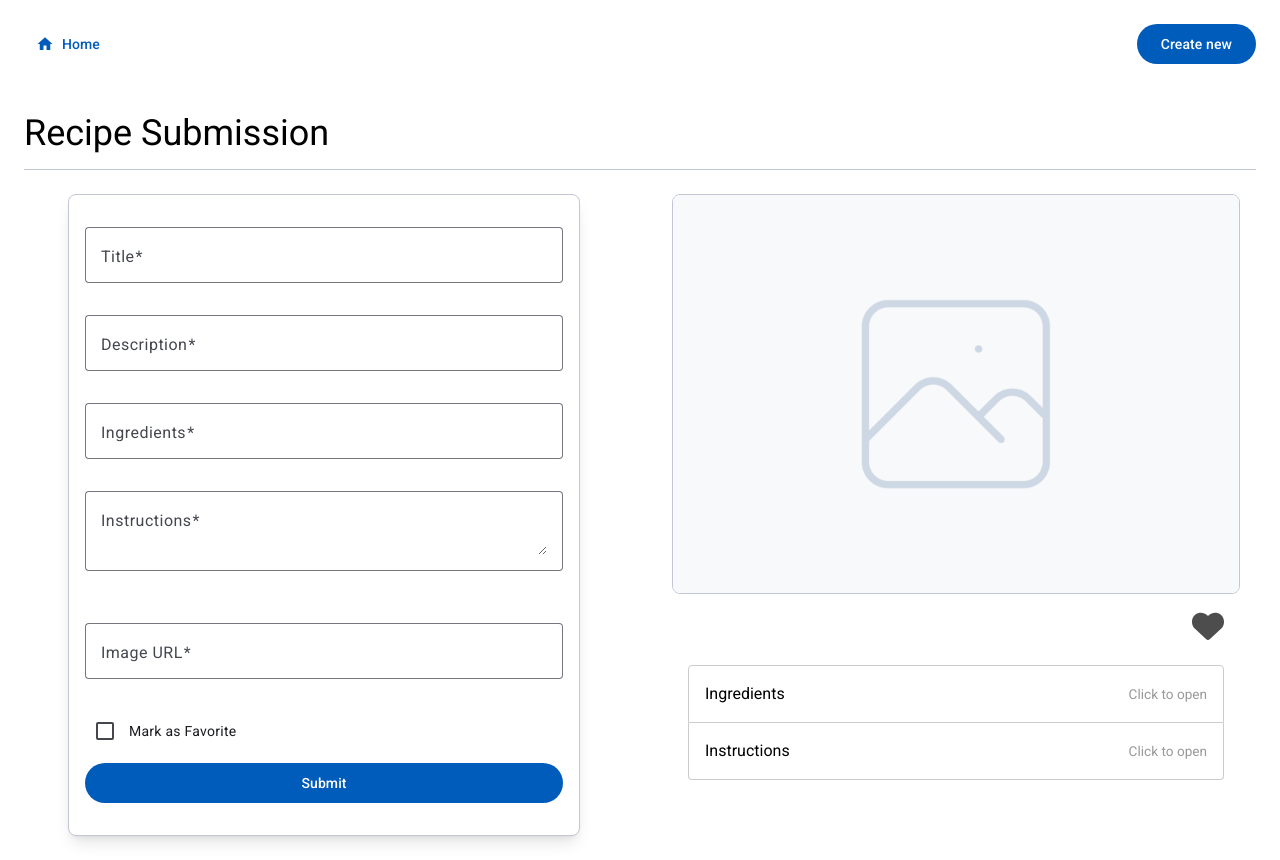
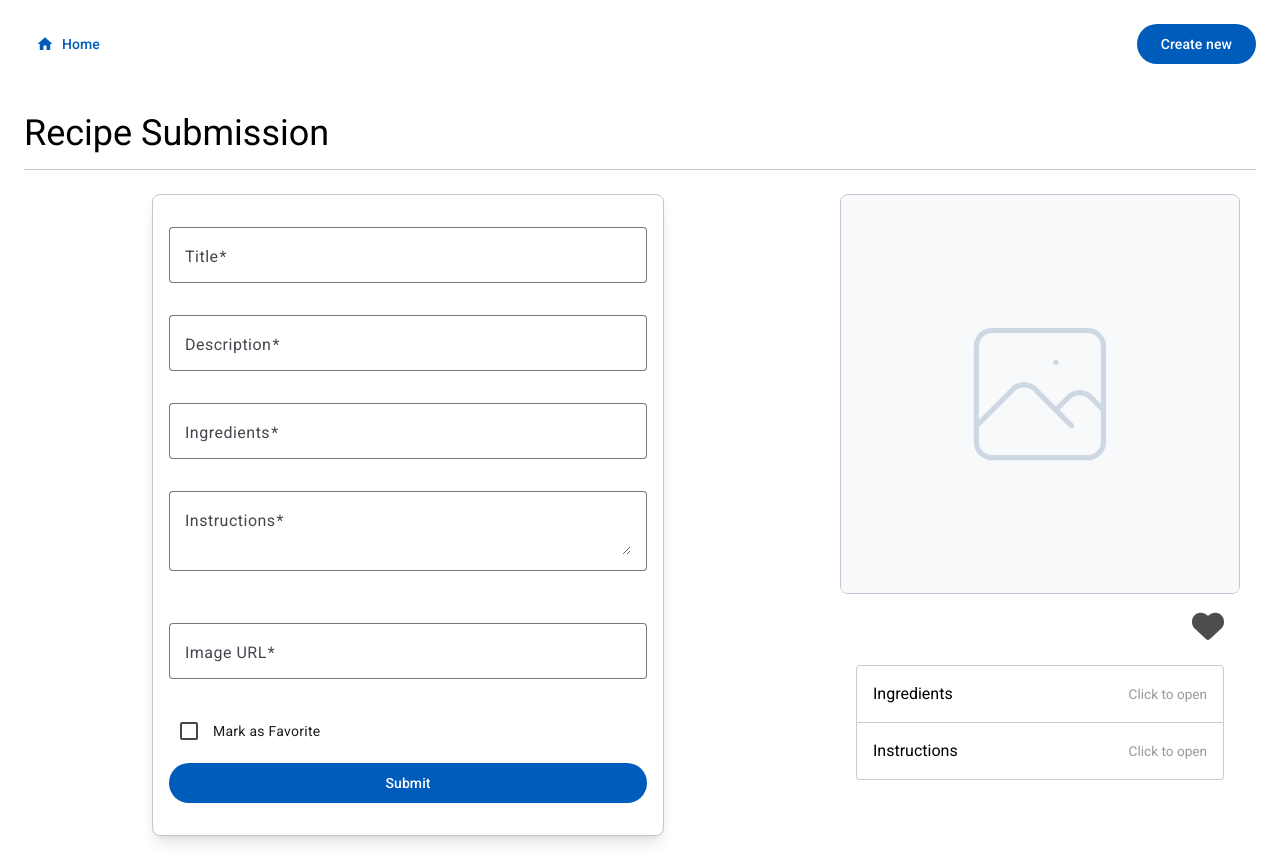
Before and after one commit to Zura014/sweeft-project, an Angular app: page /submission in a window 1280 px wide. Built offline with nearby package versions, Linux system fonts and the light colour scheme.

Commit message:
Refactor recipe components; replace <div> with <main> and <section> for semantic HTML improvements and better structure.

```diff
--- a/src/app/features/recipes/components/card/recipe-card.component.html
+++ b/src/app/features/recipes/components/card/recipe-card.component.html
@@ -1,5 +1,5 @@
-<div class="max-w-md mx-auto bg-white rounded-2xl border border-gray-200 p-4">
-  <div class="relative">
+<main class="max-w-md mx-auto bg-white rounded-2xl border border-gray-200 p-4">
+  <header class="relative">
     <!-- recipe image with dynamic source and alt text, ensuring a responsive display -->
 
     <img
@@ -23,19 +23,19 @@
         class="w-5 h-5"
       />
     </button>
-  </div>
+  </header>
 
   <!-- box with recipe title and description -->
-  <div>
-    <h2 class="text-xl font-semibold truncate text-gray-800">
+  <section>
+    <h2 class="text-xl font-semibold w-full truncate text-gray-800">
       {{ recipe?.title }}
     </h2>
-    <p class="text-sm text-gray-600 truncate">
+    <p class="text-sm text-gray-600 w-full truncate">
       {{ recipe?.description }}
     </p>
-  </div>
+  </section>
 
-  <!-- container for action buttons, aligned to the right -->
+  <!-- container for action buttons -->
   <div class="mt-4 flex justify-end gap-2">
     <a
       [routerLink]="['/details/', recipe?.id]"
@@ -44,4 +44,4 @@
       See more
     </a>
   </div>
-</div>
+</main>
--- a/src/app/features/recipes/components/details/recipe-details.component.html
+++ b/src/app/features/recipes/components/details/recipe-details.component.html
@@ -1,7 +1,8 @@
 <ng-container *ngIf="currentRecipe$ | async as recipe">
-  <div class="max-w-screen-xxl px-2 xs:px-6 md:px-8 mx-auto pb-8">
+  <main class="max-w-screen-xxl px-2 xs:px-6 md:px-8 mx-auto pb-8">
+    <!-- Details view -->
     <ng-container *ngIf="!isEditing(); else editMode">
-      <div class="mx-auto space-y-8 pt-8">
+      <section class="mx-auto space-y-8 pt-8">
         <!-- Image and Description Section -->
         <div class="mx-auto">
           <img
@@ -118,21 +119,21 @@
             </div>
           </div>
         </section>
-      </div>
+      </section>
     </ng-container>
-    <!-- Edit Form Section -->
+    <!-- Edit Form -->
     <ng-template #editMode>
-      <div class="mt-8">
+      <main class="mt-8">
         <app-recipe-form
           [initialValues]="initialValues"
           (submitEvent)="onSubmit($event)"
         >
-          <!-- show feedback if the form is submitting -->
+          <!-- show feedback if the form is submitting via content projection -->
           <div *ngIf="isLoading()" class="py-6">
             <app-loading></app-loading>
           </div>
         </app-recipe-form>
-      </div>
+      </main>
     </ng-template>
     <!-- Action Buttons -->
     <div
@@ -150,5 +151,5 @@
         Delete Recipe
       </button>
     </div>
-  </div>
+  </main>
 </ng-container>
--- a/src/app/features/recipes/components/form/recipe-form.component.html
+++ b/src/app/features/recipes/components/form/recipe-form.component.html
@@ -1,10 +1,9 @@
-<!-- Shared form component for pages where recipe modification is needed -->
 <form
-  class="grid grid-cols-1 gap-x-8 md:grid-cols-2 w-full gap-y-8 justify-center"
+  class="w-full flex flex-col md:flex-row gap-x-8 gap-y-8 justify-center"
   [formGroup]="form"
   (ngSubmit)="submitForm()"
 >
-  <div
+  <main
     class="mx-auto w-full max-w-lg h-fit bg-white py-4 sm:py-6 md:py-8 px-2 sm:px-3 md:px-4 rounded-lg border border-borderC shadow-lg"
   >
     <fieldset class="space-y-3">
@@ -124,19 +123,19 @@
         Mark as Favorite
       </mat-checkbox>
 
-      <ng-content> </ng-content>
+      <ng-content />
       <!-- Submit Button -->
       <button mat-flat-button color="primary" type="submit" class="w-full">
         Submit
       </button>
     </fieldset>
-  </div>
+  </main>
 
   <!-- Preview section -->
+  <!-- Information dynamically updated via reactive forms -->
   <section class="px-4">
-    <!-- Information dynamically updated via reactive forms -->
-    <main>
     <!-- Image preview -->
+    <header>
       <img
         [src]="
           (form.get('imageUrl')?.dirty && form.get('imageUrl')?.value) ||
@@ -147,10 +146,10 @@
         class="mx-auto max-h-[50vh] w-full object-cover border border-borderC rounded-lg"
         alt="Recipe Image Preview"
       />
+    </header>
 
     <!-- Preview for all the info entered in form -->
-      <section class="py-4 sm:px-2 md:px-4">
-        <div class="space-y-4">
+    <section class="py-4 sm:px-2 md:px-4 space-y-4">
       <div class="flex justify-between items-center">
         <!-- Main info section -->
         <div class="w-3/4 space-y-2">
@@ -257,8 +256,6 @@
           </cdk-accordion-item>
         </cdk-accordion>
       </div>
-        </div>
     </section>
-    </main>
   </section>
 </form>
--- a/src/app/features/recipes/components/submission/recipe-submission.component.html
+++ b/src/app/features/recipes/components/submission/recipe-submission.component.html
@@ -1,4 +1,4 @@
-<div class="max-w-screen-xxl space-y-6 p-4 md:p-6 mx-auto">
+<main class="max-w-screen-xxl space-y-6 p-4 md:p-6 mx-auto">
   <header
     class="flex w-full justify-between border-b border-b-borderC items-center pb-4"
   >
@@ -12,4 +12,4 @@
       </div>
     </app-recipe-form>
   </section>
-</div>
+</main>
```
Also changed, not shown: src/app/features/recipes/resolvers/recipe.resolver.ts (+7 -0 lines). Lines whose indentation alone changed are shown as unchanged.
